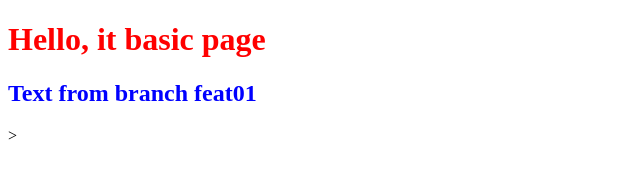
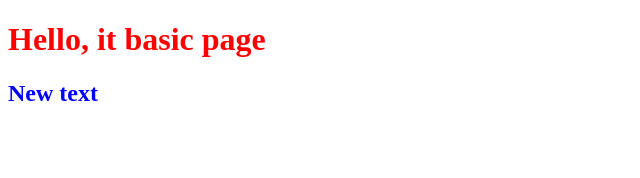
Before and after one commit to MstrSid/forGitTest, a plain HTML site: page site/index.html in a window 1280 px wide. Shown: the whole page, without its empty margins (0-640 px from the left). Drawn offline with Linux system fonts and the light colour scheme.

Commit message:
changed text in subheader

```diff
--- a/site/index.html
+++ b/site/index.html
@@ -10,7 +10,7 @@
 </head>
 <body>
     <h1 class="header__main">Hello, it basic page</h1>
-    <h2 class="header__sub">Text from branch feat01</h2>>
+    <h2 class="header__sub">New text</h2>
 </body>
 <script src="./js/script.js"></script>
 </html>
```
